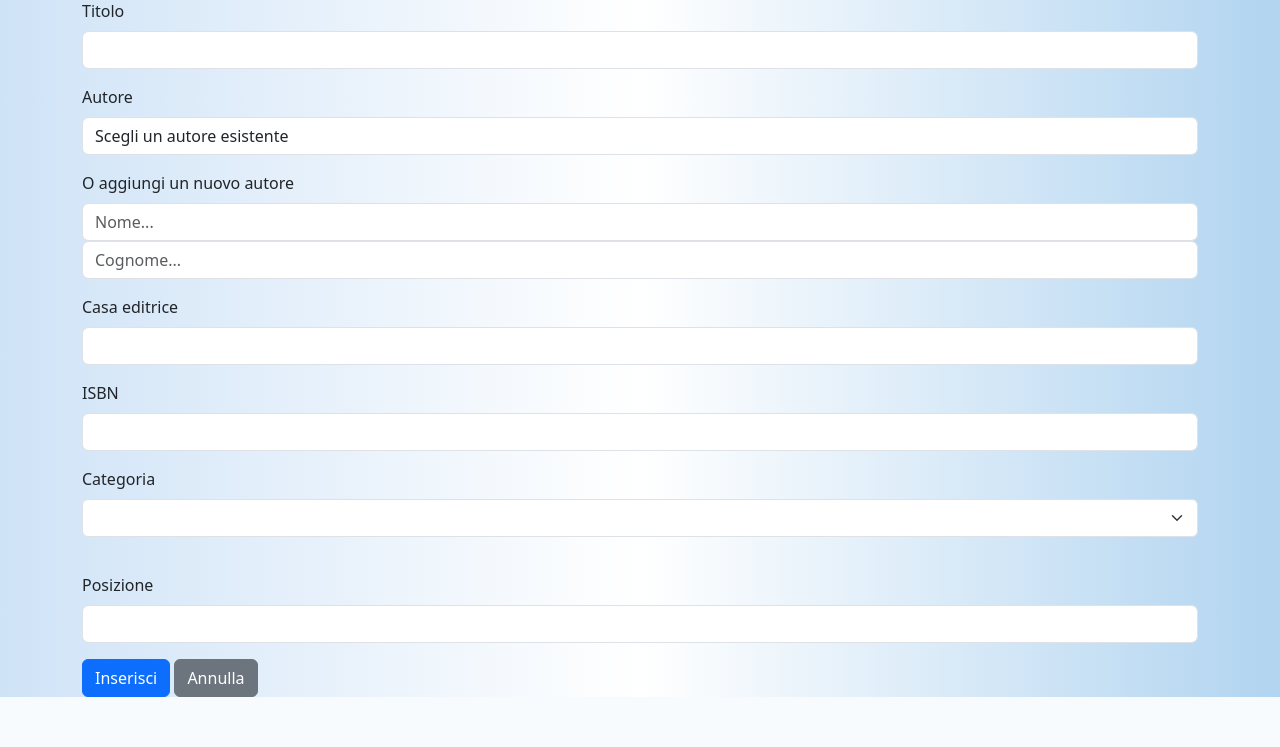
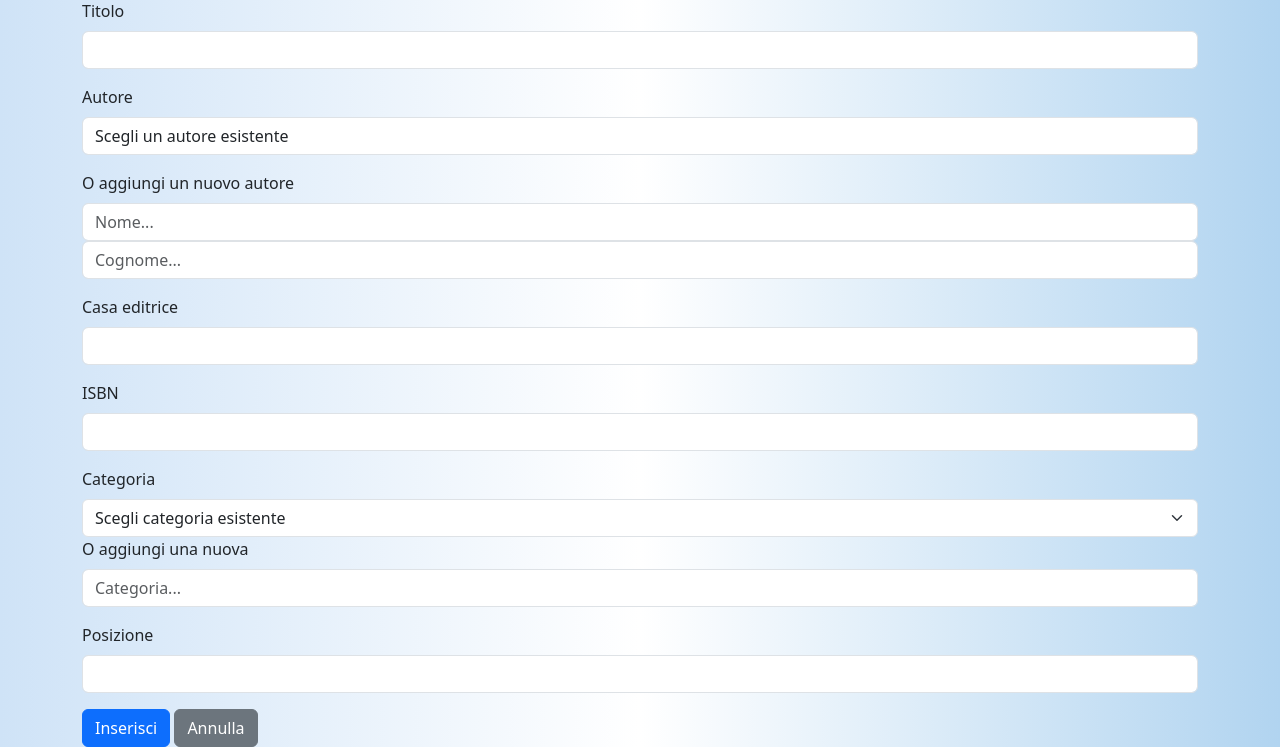
Before and after one commit to goten82/libreria, a Flask app: page /libri in a window 1280 px wide. Shown: the part 153-900 px from the top of the page. Before the commit the page ends 850 px from the top, so only its background shows below. Run offline with Flask 3, Linux system fonts and the light colour scheme; data comes from the database, SQL or seed files in the repository; both versions use the stored data as it was after the commit; lists and menus that the app fills with data are empty; some libraries are stand-ins or nearby versions.

Commit message:
Aggiungere tabella categorie Fixes #3

```diff
--- a/routes/libri.py
+++ b/routes/libri.py
@@ -1,6 +1,7 @@
 from flask import Blueprint, request,render_template
 
 from services.libri_service import get_all_libri,add_libro,get_libro_by_titolo,update_libro,get_by_id,delete_libro
+from services.categorie_service import get_all_categorie
 
 libri_bp = Blueprint('libri',__name__)
 
@@ -19,7 +20,9 @@ def aggiungi_libro():
 #cerca libro per id e ritorna la pagina di modifica
 def edit_libro(libro_id):
     libro = get_by_id(libro_id)  # Recupera il libro dal database
-    return render_template('edit_libro.html', libro=libro)
+    categorie = get_all_categorie()
+
+    return render_template('edit_libro.html', libro=libro, categorie=categorie)
 
 
 @libri_bp.route('/libro/<int:libro_id>', methods=['GET'])
--- a/templates/libri.html
+++ b/templates/libri.html
@@ -32,11 +32,17 @@
     </div>
     <div class="mb-3">
         <label for="categoria" class="form-label">Categoria</label>
-        <select class="form-select" id="categoria" name="categoria" aria-label="Floating label select example"></select>
-        {% for categoria in categorie %}
-        <optgroup value="{{categoria.id}}">{{categoria.categoria}}</option>
-        {% endfor %}
+        <select class="form-select" id="categoria" name="categoria_id">
+            <option value="">Scegli categoria esistente</option>
+            {% for categoria in categorie %}
+            <option value="{{ categoria.id }}" {% if categoria.id==categoria_id %}selected{% endif %}>{{
+                categoria.categoria }}</option>
+            {% endfor %}
         </select>
+        <div class="mb-3">
+            <label for="new_author" class="form-label">O aggiungi una nuova</label>
+            <input type="text" class="form-control" id="new_categoria" name="categoria" placeholder="Categoria...">
+        </div>
         <!-- <select class="form-select" id="categoria" name="categoria" aria-label="Floating label select example">
             <option selected value="">Effettuare una scelta...</option>
             <option value="Narrativa">Narrativa</option>
```
Also changed, not shown: services/libri_service.py (+11 -2 lines), templates/categorie.html (+6 -3 lines), templates/edit_libro.html (+7 -5 lines), libri.db.
